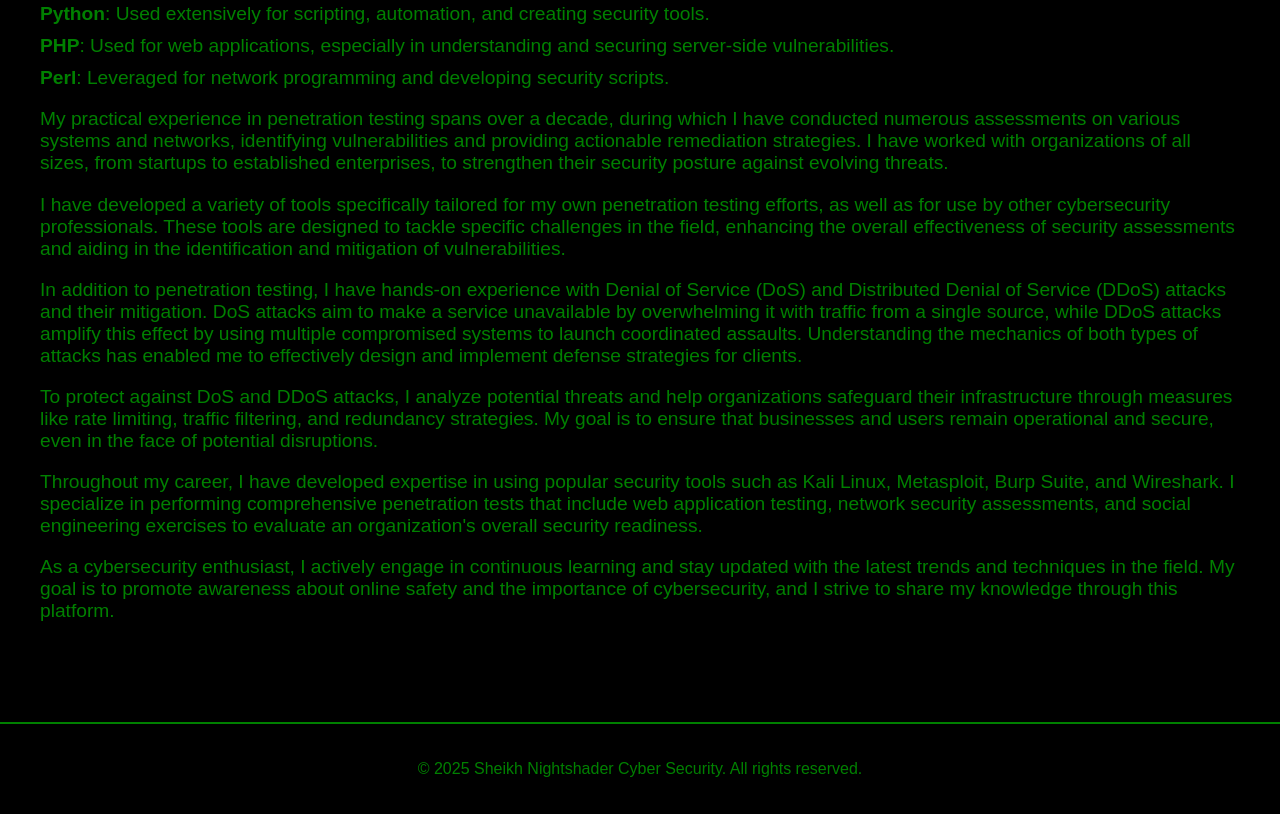
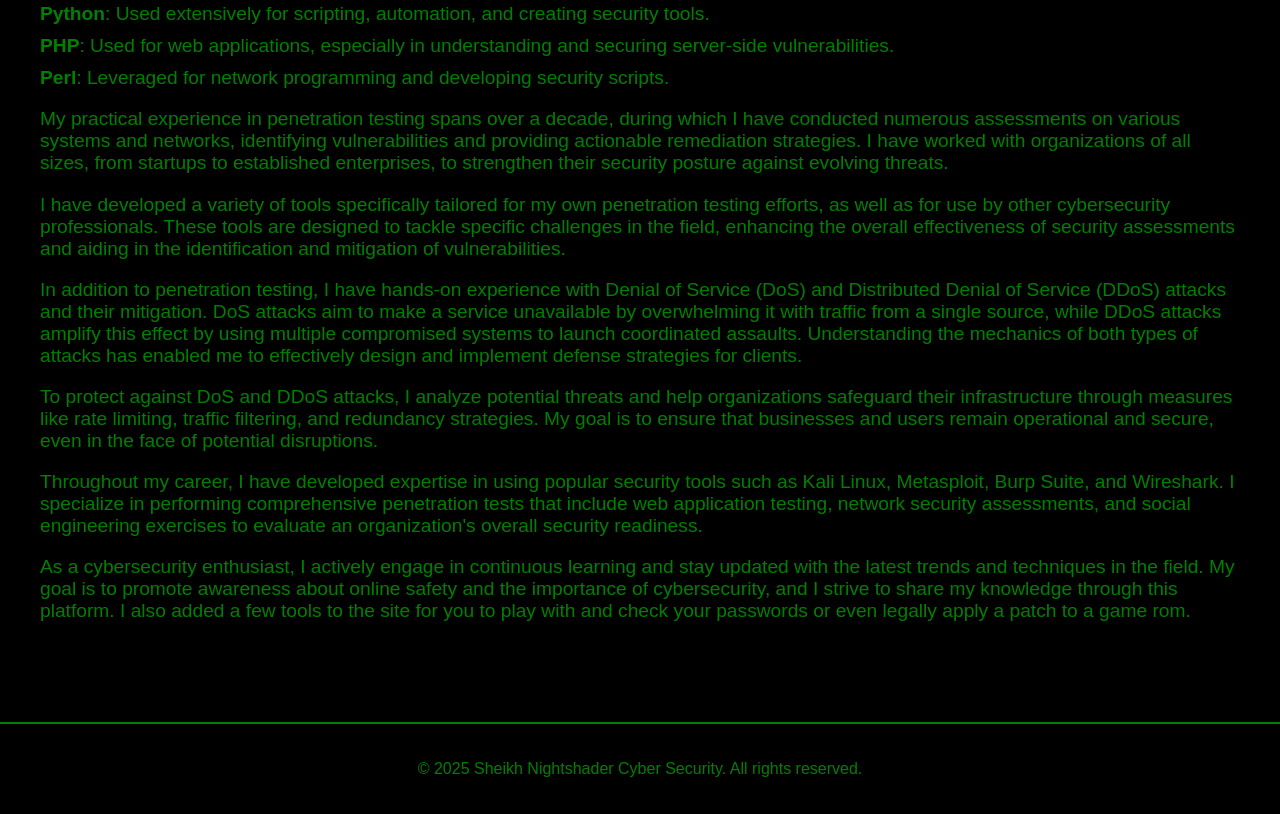
Before and after one commit to Sheikh-Nightshader/sheikh-nightshader.github.io, a plain HTML site: page sheikh.html in a window 1280 px wide. Shown: the part 713-1527 px from the top of the page. Drawn offline with Linux system fonts and the light colour scheme.

Commit message:
Update sheikh.html

```diff
--- a/sheikh.html
+++ b/sheikh.html
@@ -113,7 +113,7 @@
             <p>In addition to penetration testing, I have hands-on experience with Denial of Service (DoS) and Distributed Denial of Service (DDoS) attacks and their mitigation. DoS attacks aim to make a service unavailable by overwhelming it with traffic from a single source, while DDoS attacks amplify this effect by using multiple compromised systems to launch coordinated assaults. Understanding the mechanics of both types of attacks has enabled me to effectively design and implement defense strategies for clients.</p>
             <p>To protect against DoS and DDoS attacks, I analyze potential threats and help organizations safeguard their infrastructure through measures like rate limiting, traffic filtering, and redundancy strategies. My goal is to ensure that businesses and users remain operational and secure, even in the face of potential disruptions.</p>
             <p>Throughout my career, I have developed expertise in using popular security tools such as Kali Linux, Metasploit, Burp Suite, and Wireshark. I specialize in performing comprehensive penetration tests that include web application testing, network security assessments, and social engineering exercises to evaluate an organization's overall security readiness.</p>
-            <p>As a cybersecurity enthusiast, I actively engage in continuous learning and stay updated with the latest trends and techniques in the field. My goal is to promote awareness about online safety and the importance of cybersecurity, and I strive to share my knowledge through this platform.</p>
+            <p>As a cybersecurity enthusiast, I actively engage in continuous learning and stay updated with the latest trends and techniques in the field. My goal is to promote awareness about online safety and the importance of cybersecurity, and I strive to share my knowledge through this platform. I also added a few tools to the site for you to play with and check your passwords or even legally apply a patch to a game rom.</p>
         </section>
     </main>
 
```
